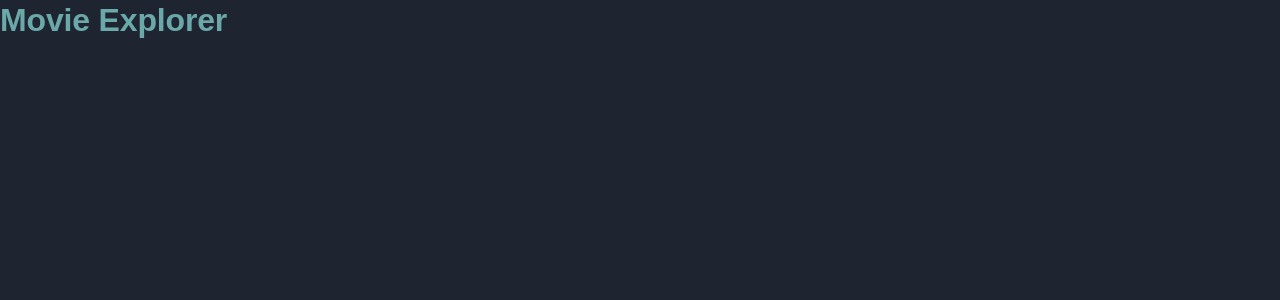
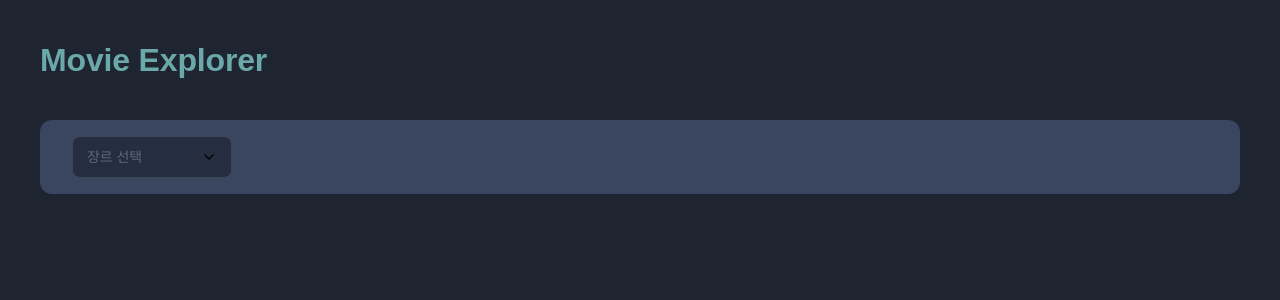
Before and after one commit to 38-lets-sopt-web/DagyeongHan, a React (Vite) app in the folder week6/homework/movie-search/: page / in a window 1280 px wide. Shown: the top 300 px of the page. Built offline with nearby package versions, Linux system fonts and the light colour scheme; a web font is replaced by a local one.

Commit message:
feat: 드롭다운 영역 구현

```diff
--- a/week6/homework/movie-search/src/pages/Main.tsx
+++ b/week6/homework/movie-search/src/pages/Main.tsx
@@ -1,9 +1,11 @@
+import DropdownSection from "@/sections/DropdownSection";
 import Header from "@/shared/components/Header";
 
 export default function Main() {
   return (
-    <main>
+    <main className="flex flex-col gap-10 px-10 py-10">
       <Header />
+      <DropdownSection />
     </main>
   )
 }
--- /dev/null
+++ b/week6/homework/movie-search/src/sections/DropdownSection.tsx
@@ -0,0 +1,18 @@
+import { useState } from 'react'
+import Dropdown from '@/shared/components/Dropdown'
+import { GENRE_OPTIONS } from '@/shared/constants/genres'
+
+export default function DropdownSection() {
+  const [genre, setGenre] = useState('')
+
+  return (
+    <div className="w-full flex gap-4 flex-wrap bg-brand-secondary-light px-8 py-4 rounded-medium">
+      <Dropdown
+        options={GENRE_OPTIONS}
+        value={genre}
+        onChange={setGenre}
+        placeholder="장르 선택"
+      />
+    </div>
+  )
+}
--- /dev/null
+++ b/week6/homework/movie-search/src/shared/assets/icons/index.tsx
@@ -0,0 +1 @@
+export { default as ChevronDownIcon } from './ic-chevron-down.svg?react'
--- /dev/null
+++ b/week6/homework/movie-search/src/shared/components/Dropdown.tsx
@@ -0,0 +1,90 @@
+import { useEffect, useRef, useState } from 'react'
+import { ChevronDownIcon } from '@/shared/assets/icons'
+import type { Option } from '@/shared/types/common'
+
+type DropdownProps = {
+  options: Option[]
+  value?: string
+  onChange?: (value: string) => void
+  placeholder?: string
+}
+
+const ChevronIcon = ({ open }: { open: boolean }) => (
+  <ChevronDownIcon
+    className={`shrink-0 transition-transform duration-200 ${open ? 'rotate-180' : 'rotate-0'}`}
+  />
+)
+
+const Dropdown = ({ options, value, onChange, placeholder = '선택하세요' }: DropdownProps) => {
+  const [open, setOpen] = useState(false)
+  const ref = useRef<HTMLDivElement>(null)
+
+  const selected = options.find((o) => o.value === value)
+
+  useEffect(() => {
+    const handleClickOutside = (e: MouseEvent) => {
+      if (ref.current && !ref.current.contains(e.target as Node)) {
+        setOpen(false)
+      }
+    }
+    document.addEventListener('mousedown', handleClickOutside)
+    return () => document.removeEventListener('mousedown', handleClickOutside)
+  }, [])
+
+  return (
+    <div ref={ref} className="relative inline-block min-w-40">
+      {/* Trigger */}
+      <button
+        type="button"
+        onClick={() => setOpen((v) => !v)}
+        className={`
+          w-full flex items-center justify-between gap-2
+          px-3.5 py-2.5 typo-body2 cursor-pointer
+          bg-bg-input rounded-(--radius-small)
+          border transition-colors duration-150
+          ${open ? 'border-(--color-border-focus-primary)' : 'border-border-normal'}
+          ${selected ? 'text-text-normal' : 'text-text-placeholder'}
+        `}
+      >
+        <span>{selected ? selected.label : placeholder}</span>
+        <ChevronIcon open={open} />
+      </button>
+
+      {/* Panel */}
+      <div className={`
+        absolute top-[calc(100%+6px)] left-0 right-0 z-50 overflow-hidden
+        bg-bg-elevated border border-border-normal rounded-(--radius-small)
+        shadow-[0_8px_24px_rgba(0,0,0,0.4)]
+        transition-all duration-300 ease-[ease]
+        ${open ? 'opacity-100 translate-y-0 pointer-events-auto' : 'opacity-0 -translate-y-1 pointer-events-none'}
+      `}>
+          {options.map((option) => {
+            const isSelected = option.value === value
+            return (
+              <button
+                key={option.value}
+                type="button"
+                onClick={() => {
+                  onChange?.(option.value)
+                  setOpen(false)
+                }}
+                className={`
+                  w-full text-left px-3.5 py-2.5 typo-body2
+                  cursor-pointer border-none transition-colors duration-100
+                  hover:bg-(--color-bg-secondary)
+                  ${isSelected
+                    ? 'bg-(--color-bg-secondary) text-(--color-brand-primary)'
+                    : 'bg-transparent text-text-normal'
+                  }
+                `}
+              >
+                {option.label}
+              </button>
+            )
+          })}
+      </div>
+    </div>
+  )
+}
+
+export default Dropdown
--- /dev/null
+++ b/week6/homework/movie-search/src/shared/constants/genres.ts
@@ -0,0 +1,9 @@
+import type { Option } from '@/shared/types/common'
+
+export const GENRE_OPTIONS: Option[] = [
+  { label: '액션', value: 'action' },
+  { label: '코미디', value: 'comedy' },
+  { label: '드라마', value: 'drama' },
+  { label: '공포', value: 'horror' },
+  { label: 'SF', value: 'sci-fi' },
+]
--- /dev/null
+++ b/week6/homework/movie-search/src/shared/types/common.ts
@@ -0,0 +1,4 @@
+export type Option = {
+  label: string
+  value: string
+}
--- /dev/null
+++ b/week6/homework/movie-search/src/vite-env.d.ts
@@ -0,0 +1,2 @@
+/// <reference types="vite/client" />
+/// <reference types="vite-plugin-svgr/client" />
```
Also changed, not shown: week6/homework/movie-search/src/shared/assets/icons/ic-chevron-down.svg (added).
